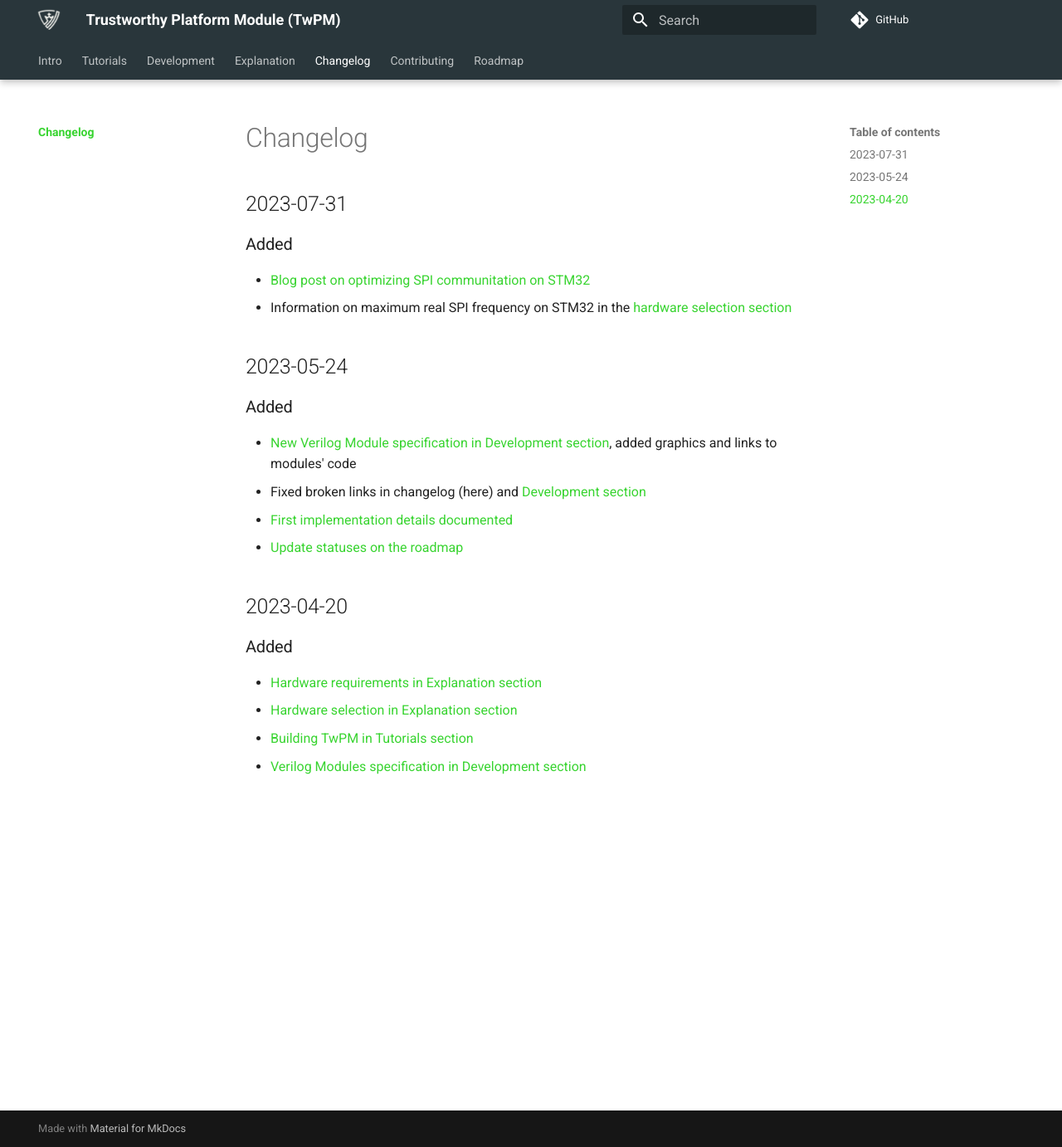
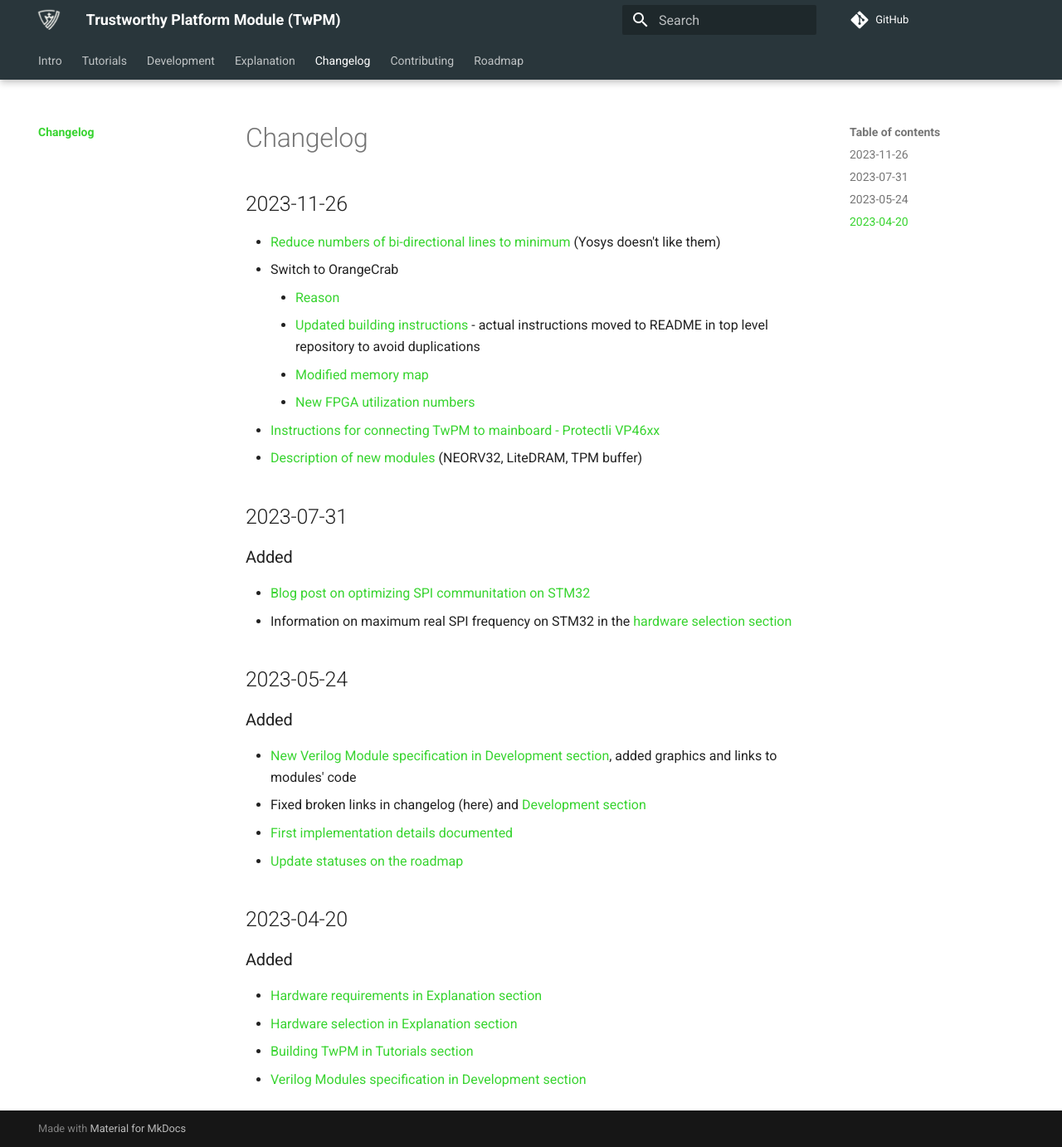
Before and after one commit to Dasharo/twpm-docs, an MkDocs documentation site: the page built from docs/changelog/index.md, in a window 1280 px wide and 1382 px high. Shown: the whole window at 83% size. Built offline with MkDocs 1.6.1 and Material for MkDocs 9.7.7, drawn with Linux system fonts in a browser that asks for light colours; comment, search, counter and statistics services are not loaded.

Commit message:
docs/changelog/index.md: add new entry for phase 5
Signed-off-by: Krystian Hebel <krystian.hebel@3mdeb.com>

```diff
--- a/docs/changelog/index.md
+++ b/docs/changelog/index.md
@@ -1,4 +1,18 @@
 # Changelog
+
+## 2023-11-26
+
+* [Reduce numbers of bi-directional lines to minimum](../development/verilog_modules/)
+  (Yosys doesn't like them)
+* Switch to OrangeCrab
+    - [Reason](../explanation/hardware-selection/#update-october-2023)
+    - [Updated building instructions](../tutorials/building/) - actual
+      instructions moved to README in top level repository to avoid duplications
+    - [Modified memory map](../development/soc_fpga_communication/)
+    - [New FPGA utilization numbers](../development/verilog_modules/#top-level)
+* [Instructions for connecting TwPM to mainboard - Protectli VP46xx](../tutorials/mainboard-connection/)
+* [Description of new modules](../development/verilog_modules/) (NEORV32,
+  LiteDRAM, TPM buffer)
 
 ## 2023-07-31
 
@@ -11,17 +25,17 @@
 
 ### Added
 
-* [New Verilog Module specification in Development section](../development/verilog_modules.md#tpm-registers-module),
+* [New Verilog Module specification in Development section](../development/verilog_modules/#tpm-registers-module),
   added graphics and links to modules' code
 * Fixed broken links in changelog (here) and [Development section](../development)
-* [First implementation details documented](../explanation/compliance.md)
-* [Update statuses on the roadmap](../roadmap/index.md)
+* [First implementation details documented](../explanation/compliance/)
+* [Update statuses on the roadmap](../roadmap/)
 
 ## 2023-04-20
 
 ### Added
 
-* [Hardware requirements in Explanation section](../explanation/index.md)
-* [Hardware selection in Explanation section](../explanation/index.md)
-* [Building TwPM in Tutorials section](../tutorials/building.md)
-* [Verilog Modules specification in Development section](../development/verilog_modules.md)
+* [Hardware requirements in Explanation section](../explanation/)
+* [Hardware selection in Explanation section](../explanation/)
+* [Building TwPM in Tutorials section](../tutorials/building/)
+* [Verilog Modules specification in Development section](../development/verilog_modules/)
```
Also changed, not shown: docs/roadmap/index.md (+1 -1 lines).
